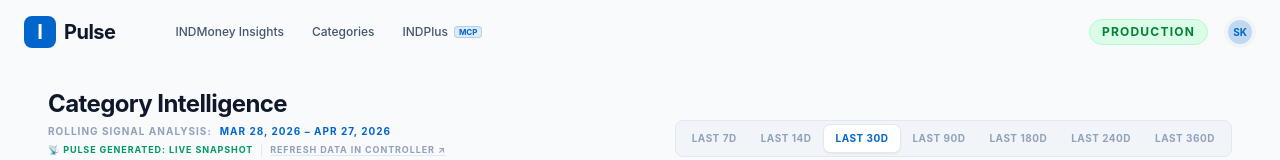
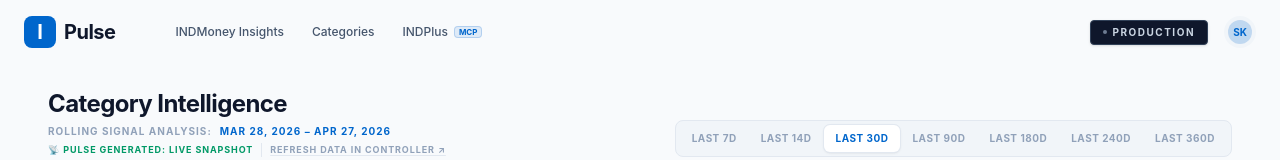
Before and after one commit to saikichnit/INDMoney_Reviews_Weekly_Pulse-, a Next.js app in the folder phase4/web-ui/: page / in a window 1280 px wide. Shown: the top 160 px of the page. Built offline with nearby package versions, Linux system fonts and the light colour scheme; no server answers.

Commit message:
UI: Professionalize Production environment badge

```diff
--- a/phase4/web-ui/app/layout.js
+++ b/phase4/web-ui/app/layout.js
@@ -34,7 +34,8 @@ export default function RootLayout({ children }) {
               </div>
             </div>
             <div className="flex items-center gap-4">
-              <div className="px-3 py-1 bg-green-100 dark:bg-green-900/30 text-green-700 dark:text-green-400 text-xs font-bold rounded-full border border-green-200 dark:border-green-800 uppercase tracking-widest">
+              <div className="px-3 py-1 bg-slate-900 text-slate-300 text-[10px] font-bold rounded border border-slate-700 uppercase tracking-[0.15em] shadow-sm flex items-center gap-1.5">
+                <div className="w-1 h-1 bg-slate-400 rounded-full animate-pulse"></div>
                 Production
               </div>
               <button className="w-8 h-8 rounded-full bg-slate-100 dark:bg-zinc-800 flex items-center justify-center">
```
